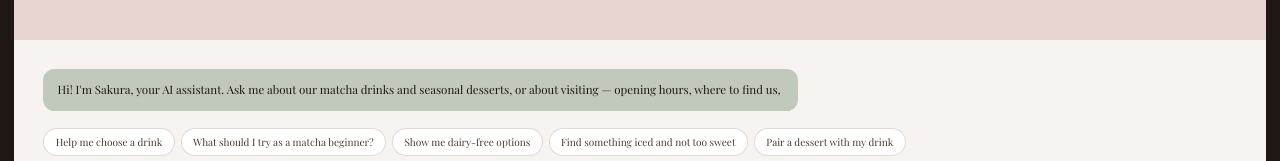
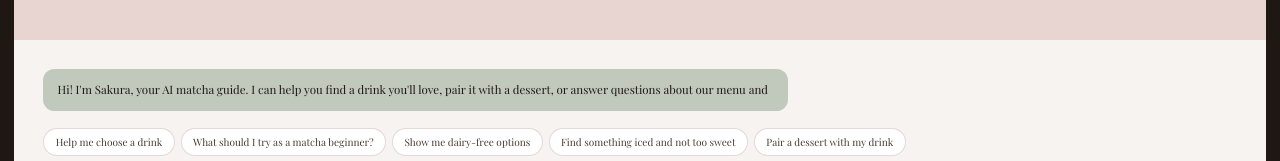
Before and after one commit to rebeccashinyan/restaurant-ai-assistant, a Next.js app: page /ask in a window 1280 px wide. Shown: the part 478-639 px from the top of the page. Built offline with nearby package versions, Linux system fonts and the light colour scheme; a web font is replaced by a local one.

Commit message:
rewrote the Ask Sakura welcome message

```diff
--- a/app/ask/page.tsx
+++ b/app/ask/page.tsx
@@ -69,7 +69,7 @@ const suggestedPrompts = [
 ];
 
 const welcomeText =
-  "Hi! I'm Sakura, your AI assistant. Ask me about our matcha drinks and seasonal desserts, or about visiting — opening hours, where to find us, and how to reach us.";
+  "Hi! I'm Sakura, your AI matcha guide. I can help you find a drink you'll love, pair it with a dessert, or answer questions about our menu and your visit.";
 
 const INPUT_CLASS =
   "flex-1 rounded-xl border border-transparent bg-white px-5 py-4 font-serif text-[#1F1814] outline-none transition-[border-color,box-shadow] duration-300 ease-out hover:border-[#C09F9D]/30 hover:shadow-[0_4px_16px_rgba(192,157,157,0.08)] focus:border-[#C09F9D]/50 focus:shadow-[0_6px_20px_rgba(192,157,157,0.14)]";
```
Also changed, not shown: 1 other file (tests, documents, lock files or other folders).
